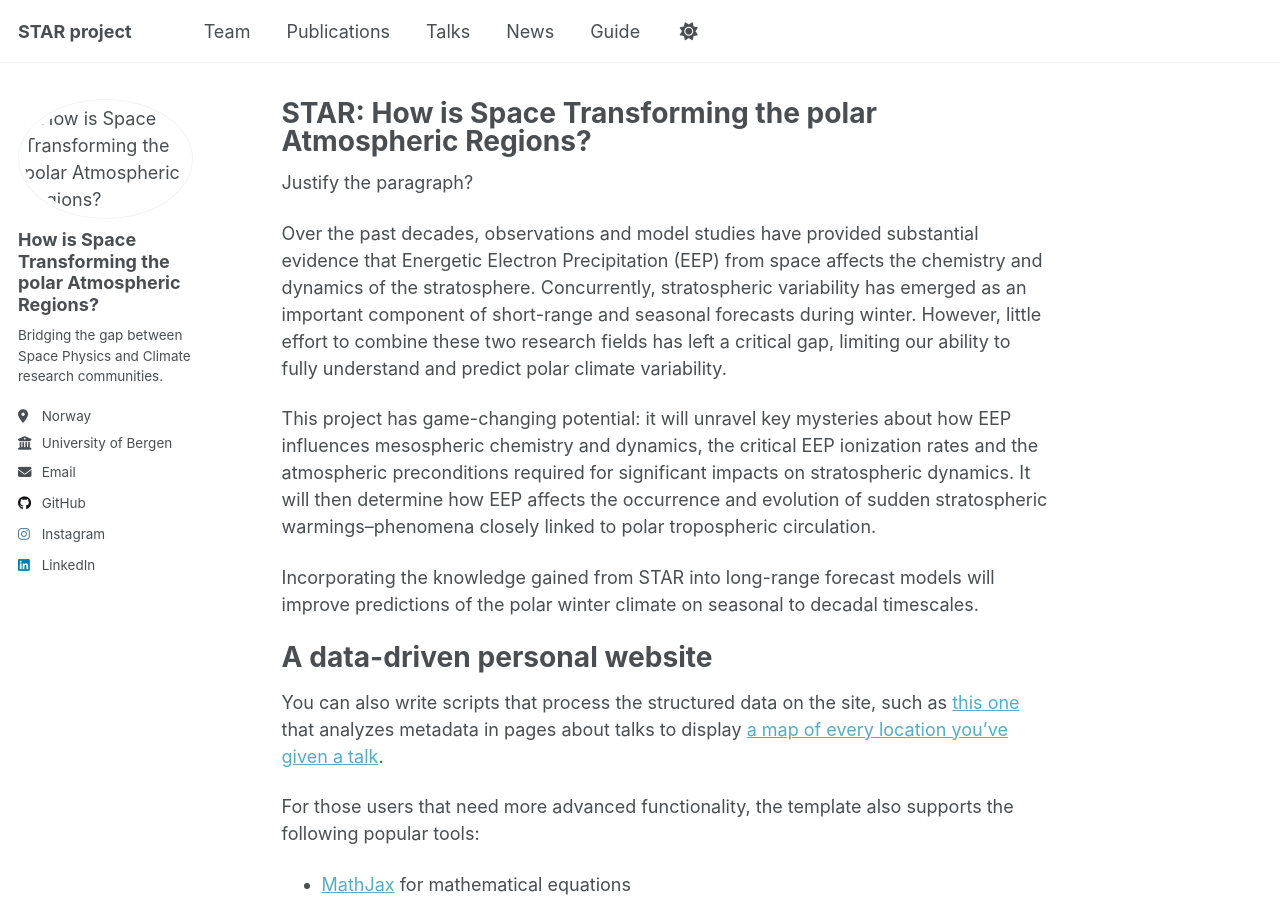
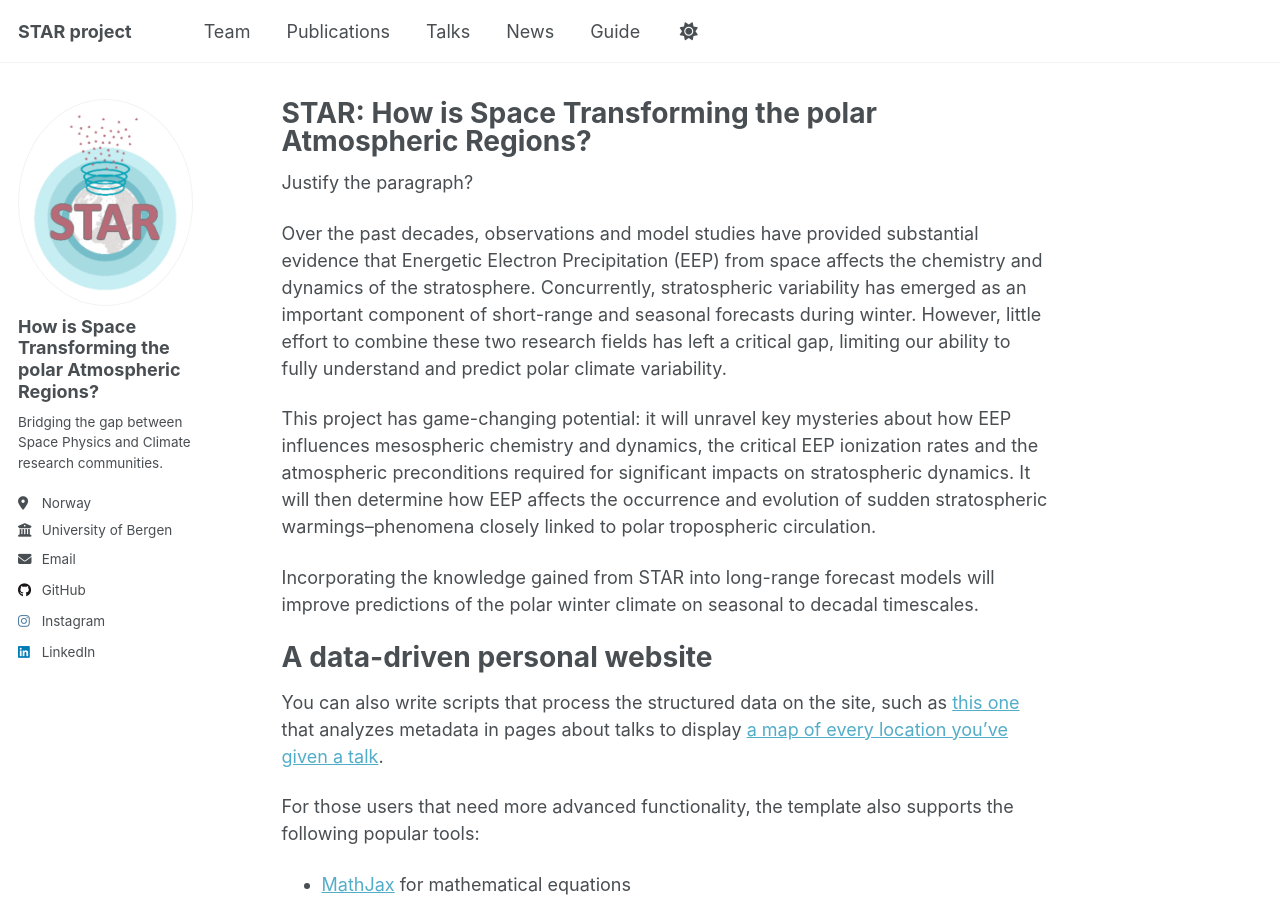
Before and after one commit to Margot-D/STAR, a Jekyll site: the page built from _pages/about.md, in a window 1280 px wide and 900 px high. Built offline with Jekyll 4.4.1, drawn with Linux system fonts in a browser that asks for light colours; a script that is not in the unit is left out.

Commit message:
try to fix logo in _config.yml

```diff
--- a/_config.yml
+++ b/_config.yml
@@ -22,7 +22,7 @@ repository               : "academicpages/academicpages.github.io"
 #               Additional customization can be done by editing /_includes/author-profile.html
 author:
   # Biographic information
-  avatar           : "/images/logo.png"
+  avatar           : "logo.png"
   name             : "How is Space Transforming the polar Atmospheric Regions?"
   pronouns         : # example: "she/her"
   bio              : "Bridging the gap between Space Physics and Climate research communities."
```
